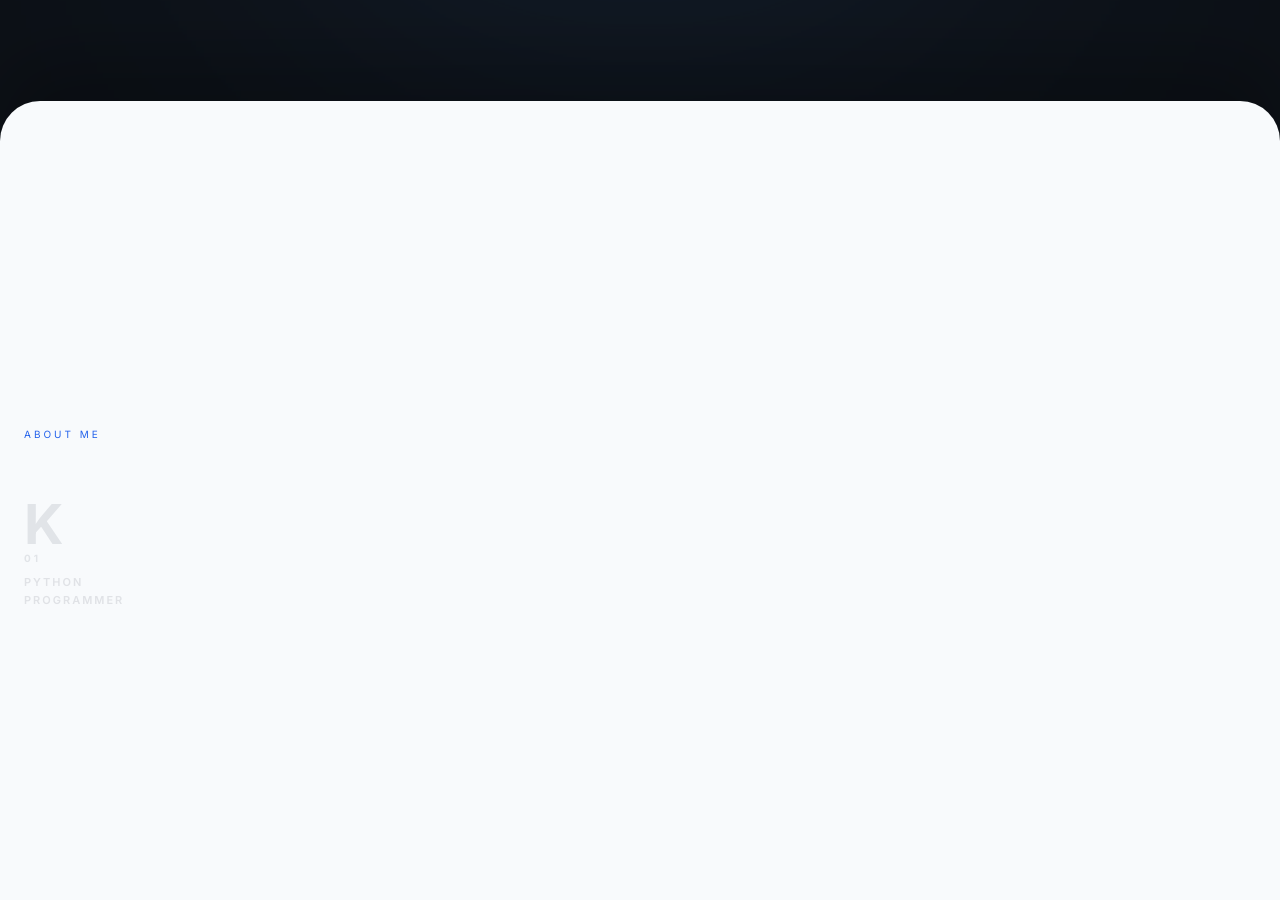
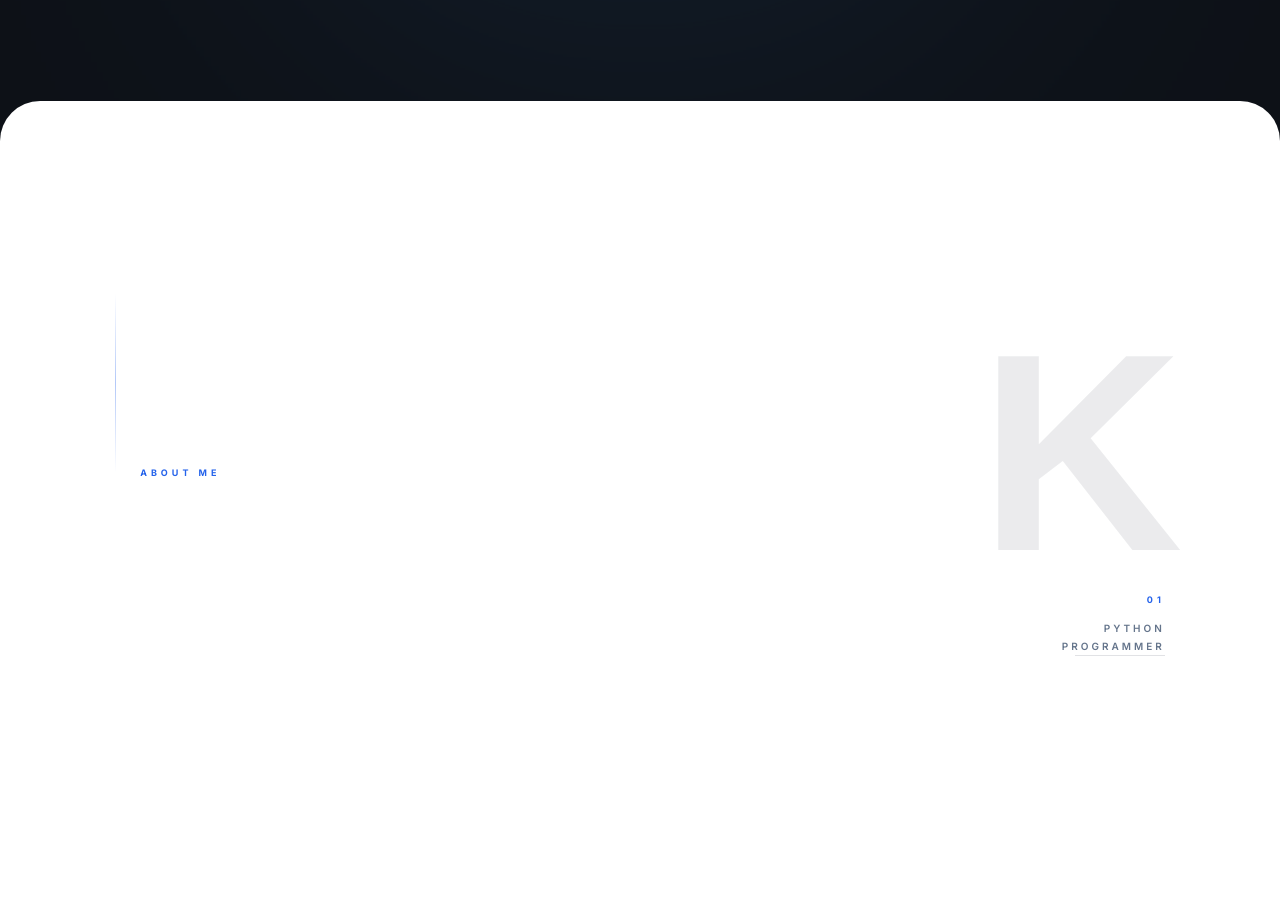
Before and after one commit to kimiajam/portfolio-project, a Django app: page / in a window 1280 px wide. Shown: the part 699-1599 px from the top of the page. Run offline with Django 5.2, Linux system fonts and the light colour scheme; data that the repository does not hold is empty.

Commit message:
adjust about section

```diff
--- a/static/css/style.css
+++ b/static/css/style.css
@@ -371,179 +371,405 @@ body {
 
 
 }
+
 /* =========================
    ABOUT
 ========================= */
 
-
 .about {
-
-    min-height:100vh;
-
-    display:flex;
-
-    justify-content:space-between;
-
-    align-items:center;
-
-
-    padding:120px 80px;
-
-
-    background:#f8fafc;
-
-    color:#0f172a;
-
-
-    box-shadow:
-    0 -40px 80px rgba(0,0,0,.25);
-
-
-}
-
-
+    position: relative;
+
+    min-height: 100vh;
+
+    padding: 120px 9vw;
+
+    display: grid;
+
+    grid-template-columns: minmax(0, 1.35fr) minmax(260px, .65fr);
+
+    align-items: center;
+
+    gap: 50px;
+
+    box-sizing: border-box;
+
+    background: #ffffff;
+
+    color: #0f172a;
+
+    overflow: hidden;
+}
+
+
+/* =========================
+   DECORATIVE LINE
+========================= */
+
+.about::before {
+    content: "";
+
+    position: absolute;
+
+    left: 9vw;
+    top: 24%;
+
+    width: 1px;
+    height: 180px;
+
+    background:
+        linear-gradient(
+            to bottom,
+            transparent,
+            rgba(37,99,235,.35),
+            transparent
+        );
+}
+
+
+/* =========================
+   CONTENT
+========================= */
 
 .about-content {
-
-    max-width:750px;
-    width: 65%;
-
-}
-
-
+    position: relative;
+
+    z-index: 2;
+
+    width: 100%;
+
+    max-width: 720px;
+
+    padding-left: 25px;
+}
+
+
+/* =========================
+   LABEL
+========================= */
 
 .about-label {
-
-    color:#2563eb;
-
-    font-size:13px;
-
-    letter-spacing:4px;
-
-}
-
-
+    display: inline-block;
+
+    color: #2563eb;
+
+    font-size: 9px;
+
+    font-weight: 700;
+
+    letter-spacing: 4px;
+
+    text-transform: uppercase;
+}
+
+
+/* =========================
+   NAME
+========================= */
 
 .about-content h2 {
-
-
-    font-size:64px;
-
-    letter-spacing:-3px;
-
-    margin:25px 0 10px;
-
-
-}
-
-
+    margin: 20px 0 8px;
+
+    color: #0f172a;
+
+    font-size: clamp(52px, 7vw, 88px);
+
+    font-weight: 650;
+
+    line-height: .95;
+
+    letter-spacing: -5px;
+}
+
+
+/* =========================
+   JOB TITLE
+========================= */
 
 .about-content h3 {
-
-    color:#475569;
-
-    font-size:24px;
-
-    font-weight:400;
-
-}
-
-
+    margin: 0;
+
+    color: #64748b;
+
+    font-size: 16px;
+
+    font-weight: 500;
+
+    letter-spacing: .3px;
+}
+
+
+/* =========================
+   BIO
+========================= */
 
 .about-content p {
-
-    margin-top:30px;
-
-    color:#334155;
-
-    line-height:1.9;
-
-    font-size:18px;
-
-}
-
-
+    max-width: 650px;
+
+    margin: 10px 0 0;
+
+    color: #475569;
+
+    font-size: 14px;
+
+    font-weight: 400;
+
+    line-height: 1.5;
+
+    white-space: pre-line;
+}
+
+
+/* =========================
+   RIGHT MARK
+========================= */
 
 .about-mark {
-
-
-    color:rgba(15, 23, 42, 0.095);
-
-
-    font-size:220px;
-
-    font-weight:700;
-
-    line-height:.8;
-
-    width: 25%;
+    position: relative;
+
+    z-index: 2;
+
+    min-height: 350px;
 
     display: flex;
+
     flex-direction: column;
+
     align-items: flex-end;
 
-}
-
-
+    justify-content: center;
+
+    text-align: right;
+}
+
+
+/* =========================
+   BIG K
+========================= */
+
+.about-mark > span {
+    display: block;
+
+    color: #0f172a;
+
+    font-size: clamp(180px, 22vw, 310px);
+
+    font-family: Arial, Helvetica, sans-serif;
+
+    font-weight: 900;
+
+    line-height: .75;
+
+    letter-spacing: -18px;
+
+    opacity: .08;
+
+    user-select: none;
+}
+
+
+/* =========================
+   NUMBER
+========================= */
 
 .about-mark small {
-
-    display:block;
-
-    font-size:20px;
-
-    letter-spacing:5px;
-
-}
+    margin-top: 35px;
+
+    color: #2563eb;
+
+    font-size: 9px;
+
+    font-weight: 700;
+
+    letter-spacing: 4px;
+}
+
+
+/* =========================
+   ROLE
+========================= */
+
 .about-mark div {
-    margin-top: 25px;
-
-    font-size: 20px;
+    margin-top: 14px;
+
+    color: #64748b;
+
+    font-size: 10px;
+
     font-weight: 600;
 
-    line-height: 1;
     letter-spacing: 3px;
 
-    color: rgba(15, 23, 42, 0.103);
-    width: 45%;
-}
-
-/* =========================
-   ABOUT SCROLL REVEAL
-========================= */
-
-.about {
-    overflow: hidden;
-}
-
-.about > * {
+    line-height: 1.8;
+}
+
+
+/* =========================
+   SMALL DETAIL LINE
+========================= */
+
+.about-mark::after {
+    content: "";
+
+    position: absolute;
+
+    right: 0;
+
+    bottom: 20px;
+
+    width: 90px;
+
+    height: 1px;
+
+    background: rgba(15,23,42,.12);
+}
+
+/* =========================
+   ABOUT REVEAL
+========================= */
+
+.about-content > * {
     opacity: 0;
-    transform: translateY(40px);
+
+    transform: translate(-50px, 35px);
 
     transition:
         opacity .8s ease,
-        transform .8s cubic-bezier(.16, 1, .3, 1);
-}
-
-.about.show > * {
+        transform .9s cubic-bezier(.16, 1, .3, 1);
+}
+
+.about.show .about-content > * {
     opacity: 1;
-    transform: translateY(0);
-}
-
-.about.show > *:nth-child(1) {
+
+    transform: translate(0, 0);
+}
+
+.about.show .about-label {
     transition-delay: .05s;
 }
 
-.about.show > *:nth-child(2) {
+.about.show h2 {
     transition-delay: .15s;
 }
 
-.about.show > *:nth-child(3) {
+.about.show h3 {
     transition-delay: .25s;
 }
 
-.about.show > *:nth-child(4) {
+.about.show p {
     transition-delay: .35s;
+}
+
+
+/* =========================
+   MOBILE
+========================= */
+
+@media (max-width: 768px) {
+
+    .about {
+        min-height: auto;
+
+        padding: 100px 24px 80px;
+
+        display: flex;
+
+        flex-direction: column;
+
+        align-items: flex-start;
+
+        justify-content: center;
+
+        gap: 50px;
+    }
+
+
+    .about::before {
+        left: 24px;
+
+        top: 110px;
+
+        height: 120px;
+    }
+
+
+    .about-content {
+        max-width: 100%;
+
+        padding-left: 18px;
+    }
+
+
+    .about-label {
+        font-size: 8px;
+
+        letter-spacing: 3px;
+    }
+
+
+    .about-content h2 {
+        margin-top: 16px;
+
+        font-size: clamp(42px, 12vw, 58px);
+
+        letter-spacing: -3px;
+    }
+
+
+    .about-content h3 {
+        font-size: 14px;
+    }
+
+
+    .about-content p {
+        margin-top: 28px;
+
+        font-size: 13px;
+
+        line-height: 1.9;
+    }
+
+
+    .about-mark {
+        width: 100%;
+
+        min-height: 220px;
+
+        align-items: flex-end;
+
+        justify-content: center;
+
+        text-align: right;
+    }
+
+
+    .about-mark > span {
+        font-size: 170px;
+
+        letter-spacing: -12px;
+    }
+
+
+    .about-mark small {
+        margin-top: 20px;
+
+        font-size: 8px;
+    }
+
+
+    .about-mark div {
+        margin-top: 10px;
+
+        font-size: 8px;
+
+        letter-spacing: 2.5px;
+    }
+
+
+    .about-mark::after {
+        bottom: 0;
+
+        width: 65px;
+    }
 }
 
 /* =========================
@@ -2603,122 +2829,6 @@ body {
         padding: 12px 24px;
 
         font-size: 14px;
-
-    }
-
-
-    /* =========================
-       ABOUT
-    ========================= */
-
-    .about {
-
-        min-height: 100svh;
-
-        padding: 90px 24px 60px;
-
-        display: flex;
-
-        flex-direction: column;
-
-        align-items: flex-start;
-
-        justify-content: center;
-
-        gap: 40px;
-
-        box-sizing: border-box;
-
-    }
-
-
-    .about-content {
-
-        width: 100%;
-
-        max-width: none;
-
-    }
-
-
-    .about-label {
-
-        font-size: 10px;
-
-        letter-spacing: 3px;
-
-    }
-
-
-    .about-content h2 {
-
-        font-size: clamp(38px, 10vw, 50px);
-
-        letter-spacing: -2px;
-
-        line-height: 1.05;
-
-        margin: 16px 0 8px;
-
-    }
-
-
-    .about-content h3 {
-
-        font-size: 18px;
-
-    }
-
-
-    .about-content p {
-
-        font-size: 14px;
-
-        line-height: 1.85;
-
-        margin-top: 20px;
-
-    }
-
-
-    .about-mark {
-
-        width: 100%;
-
-        align-items: flex-start;
-
-        text-align: left;
-
-    }
-
-
-    .about-mark > span {
-
-        font-size: 55px;
-
-    }
-
-
-    .about-mark small {
-
-        font-size: 10px;
-
-        letter-spacing: 3px;
-
-        margin-top: 8px;
-
-    }
-
-
-    .about-mark div {
-
-        font-size: 11px;
-
-        letter-spacing: 2px;
-
-        line-height: 1.6;
-
-        margin-top: 12px;
 
     }
 
```
